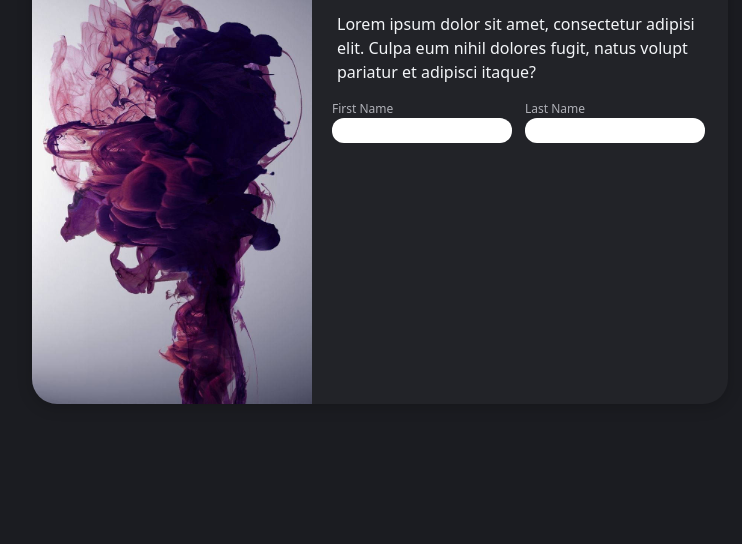
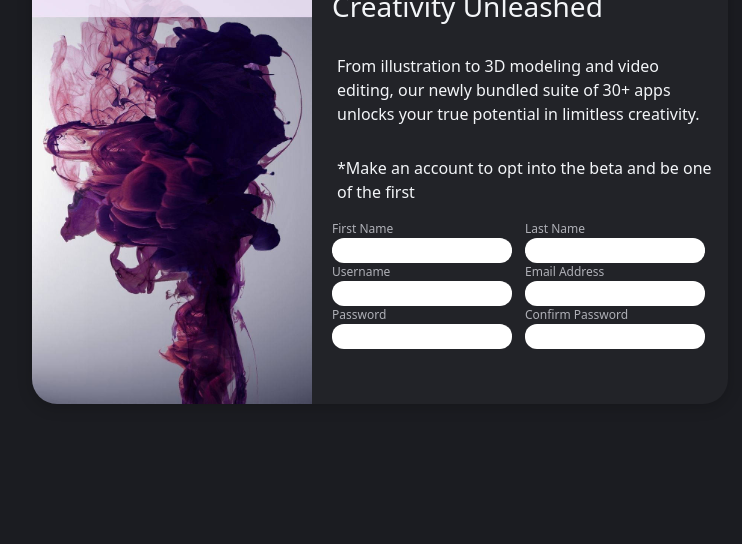
Before and after one commit to bartbzd/sign-up-form, a plain HTML site: page index.html in a window 1280 px wide. Shown: the part 256-800 px from the top of the page, without its empty margins (260-1002 px from the left). Drawn offline with nearby package versions, Linux system fonts and the light colour scheme; files that its build step writes are made by us from their sources.

Commit message:
Change image and dummy text

```diff
--- a/index.html
+++ b/index.html
@@ -17,21 +17,34 @@
         <div class="container">
             <div class="row g-0 main-card">
                 <div class="col-md-5 columns">
-                    <img class="smoke-img" src="img/purple-smoke.jpeg" alt="Colored purple smoke" width="280" height="500">
+                    <img class="smoke-img" src="img/updated-pic.jpg" alt="Colored purple smoke" width="280" height="500">
                 </div>
                 <div class="col-md-7 columns">
                     <form action="" class="main-form">
-                        <h2 class="form-header">Lorem ipsum dolor sit.</h2>
-                        <p class="form-description">Lorem ipsum dolor sit amet, consectetur adipisi elit. Culpa eum nihil dolores fugit,
-                        natus volupt pariatur et adipisci itaque?</p>
-                        <div class="row g-0">
+                        <h2 class="form-header">Introducing Onyx Suite</h2>
+                        <h3>Creativity Unleashed</h3>
+                        <p class="form-description">From illustration to 3D modeling and video editing, our newly bundled suite of 30+ apps unlocks your true potential in limitless creativity.</p>
+                        <p class="sign-up">*Make an account to opt into the beta and be one of the first </p>
+                        <div class="container-inputs row g-0">
                             <div class="col-sm columns">
                                 <label for="first-name">First Name</label>
-                                <input type="text" id="first-name">
+                                <input type="text" id="first-name"maxlength="14" required>
+
+                                <label for="username">Username</label>
+                                <input type="text" id="username" maxlength="14" required>
+
+                                <label for="password">Password</label>
+                                <input type="password" id="password" required>
                             </div>
                             <div class="col-sm columns">
                                 <label for="last-name">Last Name</label>
-                                <input type="text" id="last-name">
+                                <input type="text" id="last-name" maxlength="14" required>
+
+                                <label for="email">Email Address</label>
+                                <input type="email" id="email" required>
+
+                                <label for="confirm-password">Confirm Password</label>
+                                <input type="password" id="confirm-password" required>
                             </div>
                         </div>
 
```
